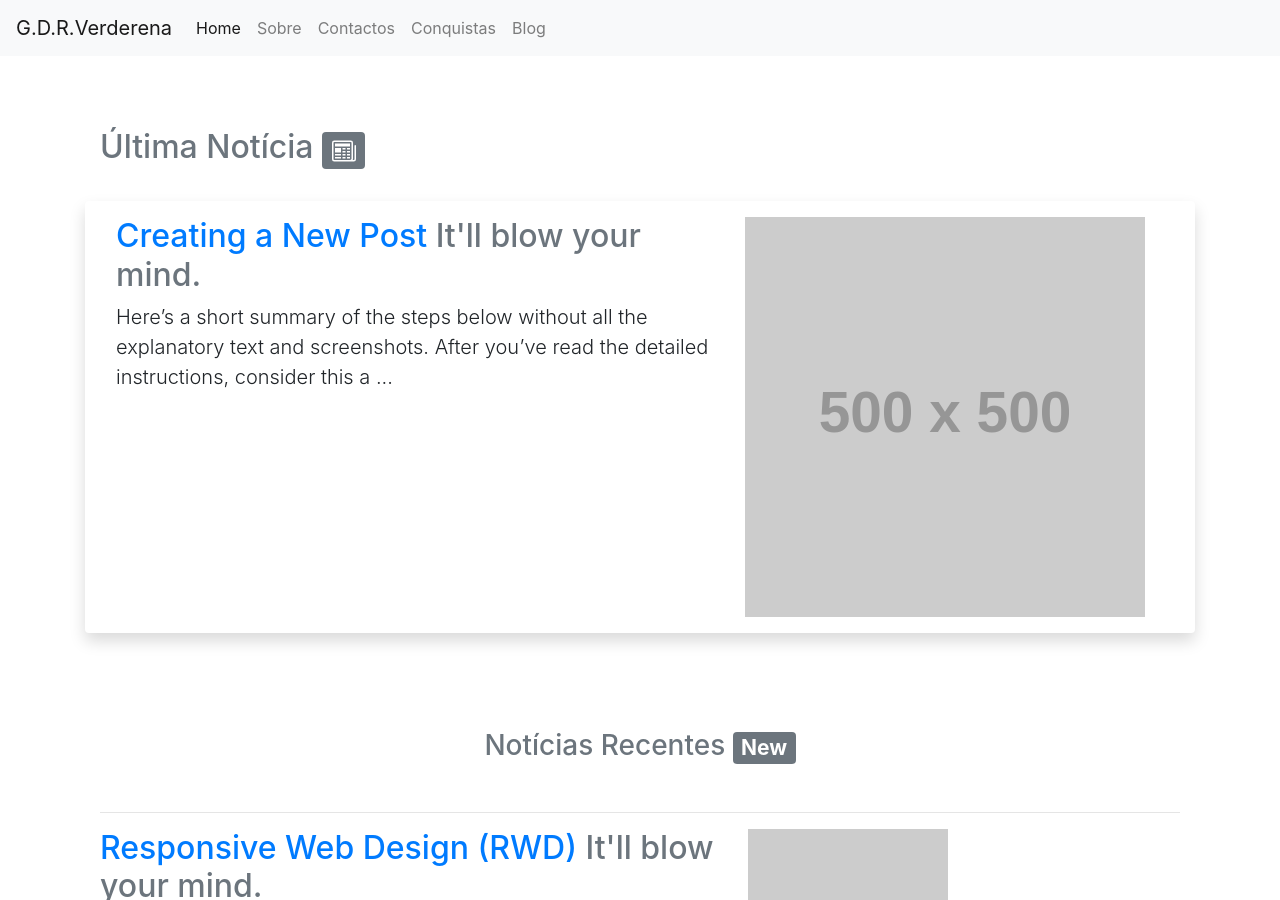
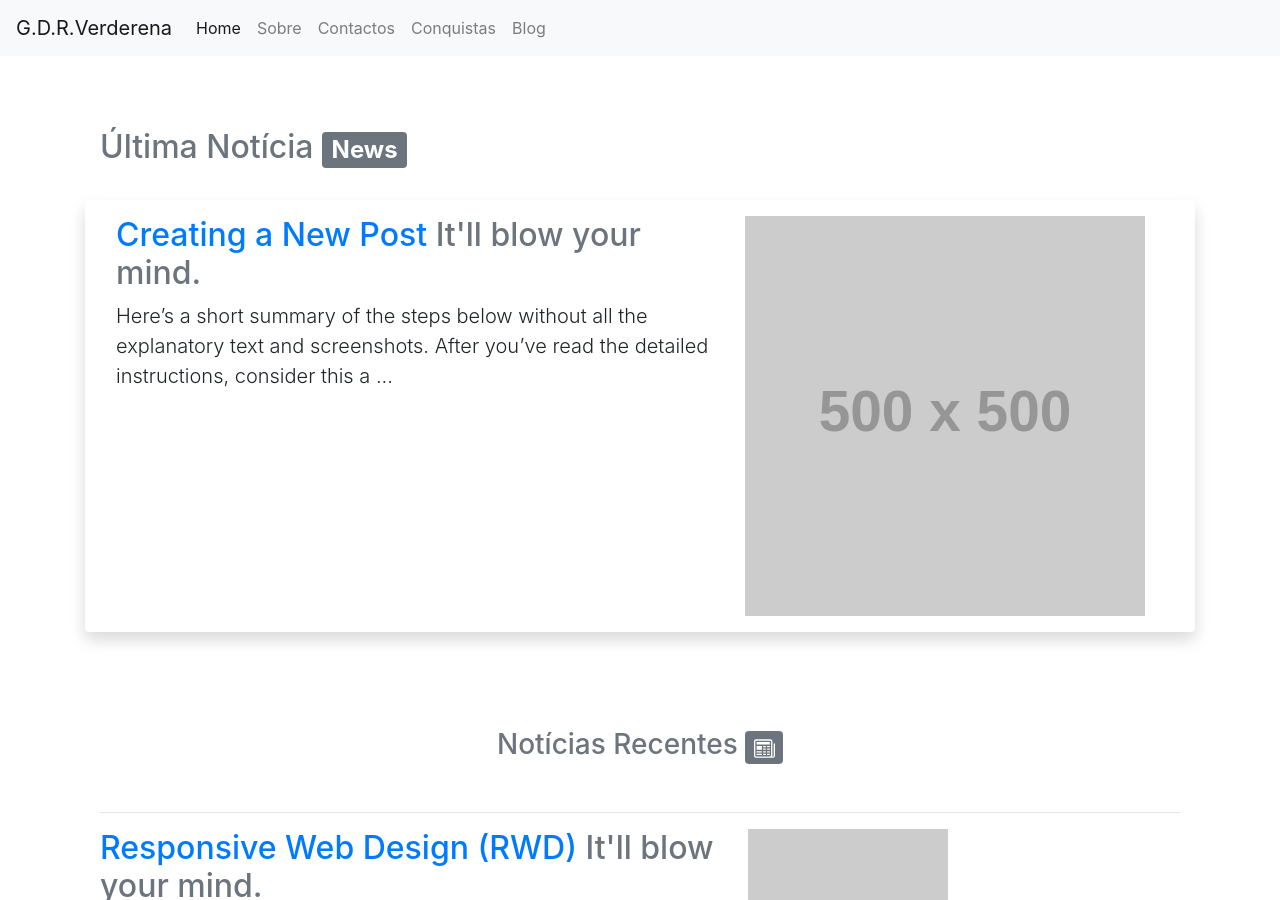
Before and after one commit to GDR-Verderena/gdr-verderena.github.io, a Jekyll site: the page built from index.html, in a window 1280 px wide and 900 px high. Built offline with Jekyll 4.4.1, drawn with Linux system fonts in a browser that asks for light colours.

Commit message:
Update index.html

```diff
--- a/index.html
+++ b/index.html
@@ -15,10 +15,7 @@ title: G.D.R Verdena
 
 <div class="container-fluid">
 	<br>
-	<h2 class="text-muted">Última Notícia <span class="badge badge-secondary"><svg width="1em" height="1em" viewBox="0 0 16 16" class="bi bi-newspaper " fill="currentColor" xmlns="http://www.w3.org/2000/svg">
-  <path fill-rule="evenodd" d="M0 2.5A1.5 1.5 0 0 1 1.5 1h11A1.5 1.5 0 0 1 14 2.5v10.528c0 .3-.05.654-.238.972h.738a.5.5 0 0 0 .5-.5v-9a.5.5 0 0 1 1 0v9a1.5 1.5 0 0 1-1.5 1.5H1.497A1.497 1.497 0 0 1 0 13.5v-11zM12 14c.37 0 .654-.211.853-.441.092-.106.147-.279.147-.531V2.5a.5.5 0 0 0-.5-.5h-11a.5.5 0 0 0-.5.5v11c0 .278.223.5.497.5H12z"/>
-  <path d="M2 3h10v2H2V3zm0 3h4v3H2V6zm0 4h4v1H2v-1zm0 2h4v1H2v-1zm5-6h2v1H7V6zm3 0h2v1h-2V6zM7 8h2v1H7V8zm3 0h2v1h-2V8zm-3 2h2v1H7v-1zm3 0h2v1h-2v-1zm-3 2h2v1H7v-1zm3 0h2v1h-2v-1z"/>
-</svg></span></h2>
+	<h2 class="text-muted">Última Notícia <span class="badge badge-secondary">News</span></h2>
 	<br>
 {% for post in site.posts limit:1 %}
 <div class="row featurette shadow p-3 mb-5 bg-white rounded ">
@@ -38,7 +35,10 @@ title: G.D.R Verdena
 <br><br>
 
 <div class="container-fluid">
-<h3 class="text-muted text-center">Notícias Recentes <span class="badge badge-secondary">New</span></h3>
+<h3 class="text-muted text-center">Notícias Recentes <span class="badge badge-secondary"><svg width="1em" height="1em" viewBox="0 0 16 16" class="bi bi-newspaper " fill="currentColor" xmlns="http://www.w3.org/2000/svg">
+  <path fill-rule="evenodd" d="M0 2.5A1.5 1.5 0 0 1 1.5 1h11A1.5 1.5 0 0 1 14 2.5v10.528c0 .3-.05.654-.238.972h.738a.5.5 0 0 0 .5-.5v-9a.5.5 0 0 1 1 0v9a1.5 1.5 0 0 1-1.5 1.5H1.497A1.497 1.497 0 0 1 0 13.5v-11zM12 14c.37 0 .654-.211.853-.441.092-.106.147-.279.147-.531V2.5a.5.5 0 0 0-.5-.5h-11a.5.5 0 0 0-.5.5v11c0 .278.223.5.497.5H12z"/>
+  <path d="M2 3h10v2H2V3zm0 3h4v3H2V6zm0 4h4v1H2v-1zm0 2h4v1H2v-1zm5-6h2v1H7V6zm3 0h2v1h-2V6zM7 8h2v1H7V8zm3 0h2v1h-2V8zm-3 2h2v1H7v-1zm3 0h2v1h-2v-1zm-3 2h2v1H7v-1zm3 0h2v1h-2v-1z"/>
+</svg></span></h3>
 	<br>
    <hr class="featurette-divider">
 	{% for post in site.posts offset:1 limit:2 %}
```
